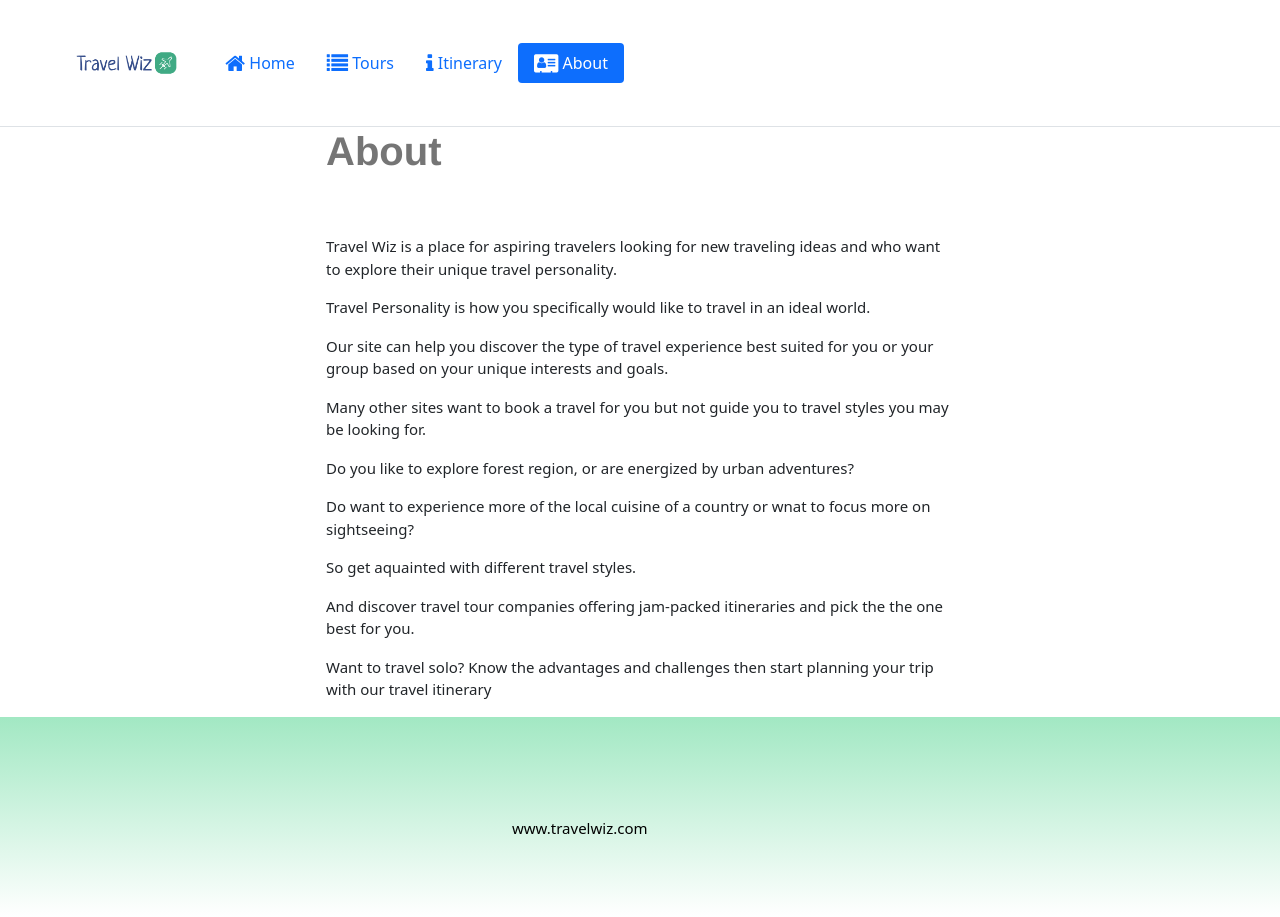
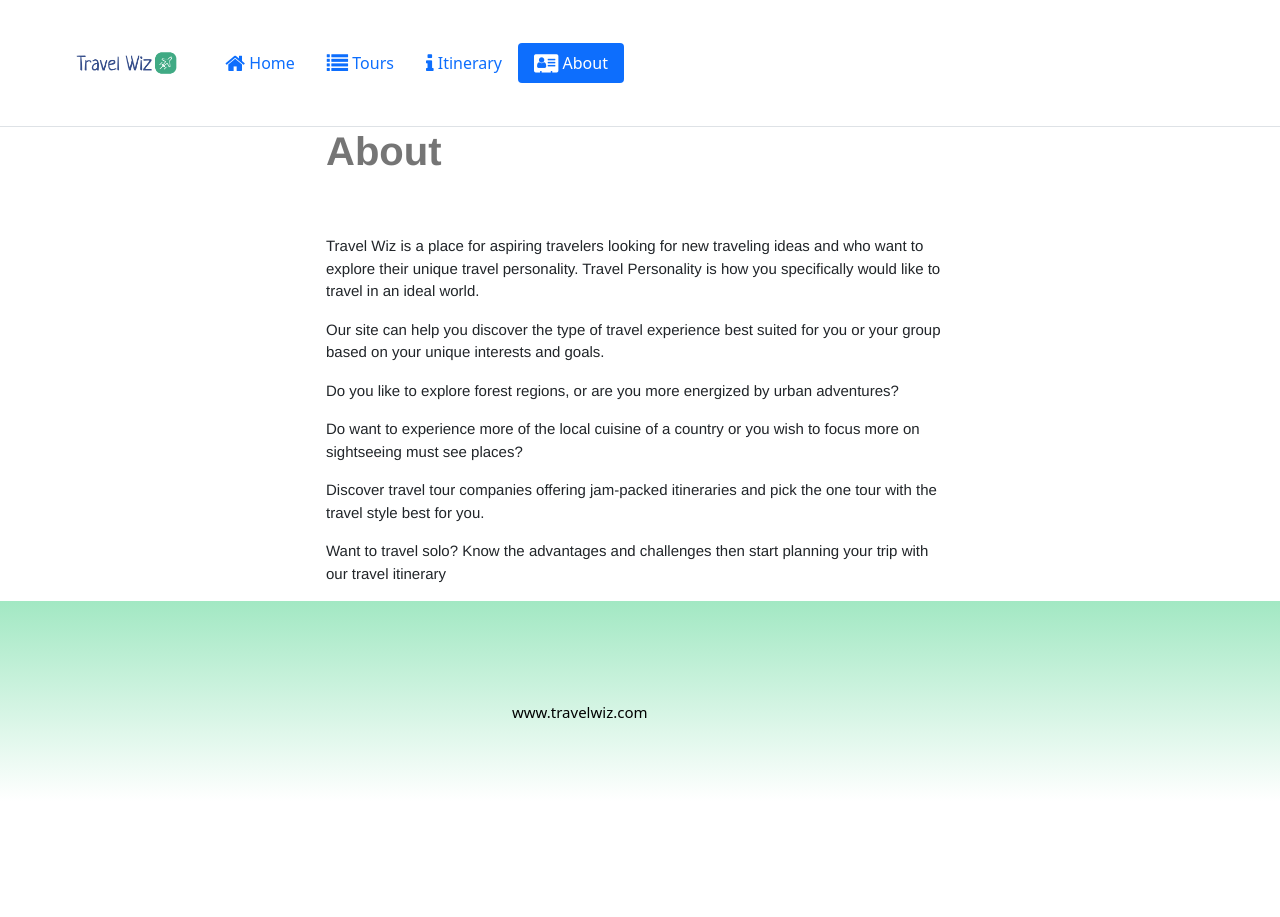
Before and after one commit to SurfacerInternet/travel-website, a React (Create React App) app: page /about in a window 1280 px wide. After the commit the page ends 801 px from the top, so only its background shows below. Built offline with nearby package versions, Linux system fonts and the light colour scheme.

Commit message:
Update AboutPage.js

```diff
--- a/src/pages/AboutPage.js
+++ b/src/pages/AboutPage.js
@@ -1,29 +1,34 @@
-import {Row, Col } from 'reactstrap';
+import { Row, Col } from 'reactstrap';
 
 
 const AboutPage = () => {
 
     return (
         <div>
-           <Row>
-            <Col className='col-sm-6 mx-auto'>
-                <h1 className="about"> About</h1>
+            <Row>
+                <Col className='col-sm-6 mx-auto'>
+                    <h1 className="about">
+                        About
+                    </h1>
 
-                        <p> Travel Wiz is a place for aspiring travelers looking for new traveling ideas and who want to explore their unique travel personality. </p>
-                        <p> Travel Personality is how you specifically would like to travel in an ideal world.</p>
+                    <div className='body-text'>
+                        <p>Travel Wiz is a place for aspiring travelers looking for new traveling ideas and who want to explore their unique travel personality.
+                            Travel Personality is how you specifically would like to travel in an ideal world. </p>
+
                         <p> Our site can help you discover the type of travel experience best suited for you or your group based on your unique interests and goals. </p>
-                        <p> Many other sites want to book a travel for you but not guide you to travel styles you may be looking for.</p>
-                        <p> Do you like to explore forest region, or are energized by urban adventures? </p>
-                        <p> Do want to experience more of the local cuisine of a country or wnat to focus more on sightseeing?</p>
-                        <p> So get aquainted with different travel styles.</p>
-                        <p> And discover travel tour companies offering jam-packed itineraries and pick the the one best for you. </p>
-                        <p> Want to travel solo? Know the advantages and challenges then start planning your trip with our travel itinerary</p>
+                           <p> Do you like to explore forest regions, or are you more energized by urban adventures?  </p>
+                        <p>
+                            Do want to experience more of the local cuisine of a country or you wish to focus more on sightseeing must see places? <br></br>
+                        </p>
+                        <p>
+                            Discover travel tour companies offering jam-packed itineraries and pick the one tour with the travel style best for you. </p>
+                         <p> Want to travel solo? Know the advantages and challenges then start planning your trip with our travel itinerary</p>
 
-      </Col>
+                    </div>
 
-           </Row>
-
-  </div>
+                </Col>
+            </Row>
+        </div>
     )
 }
 
```
